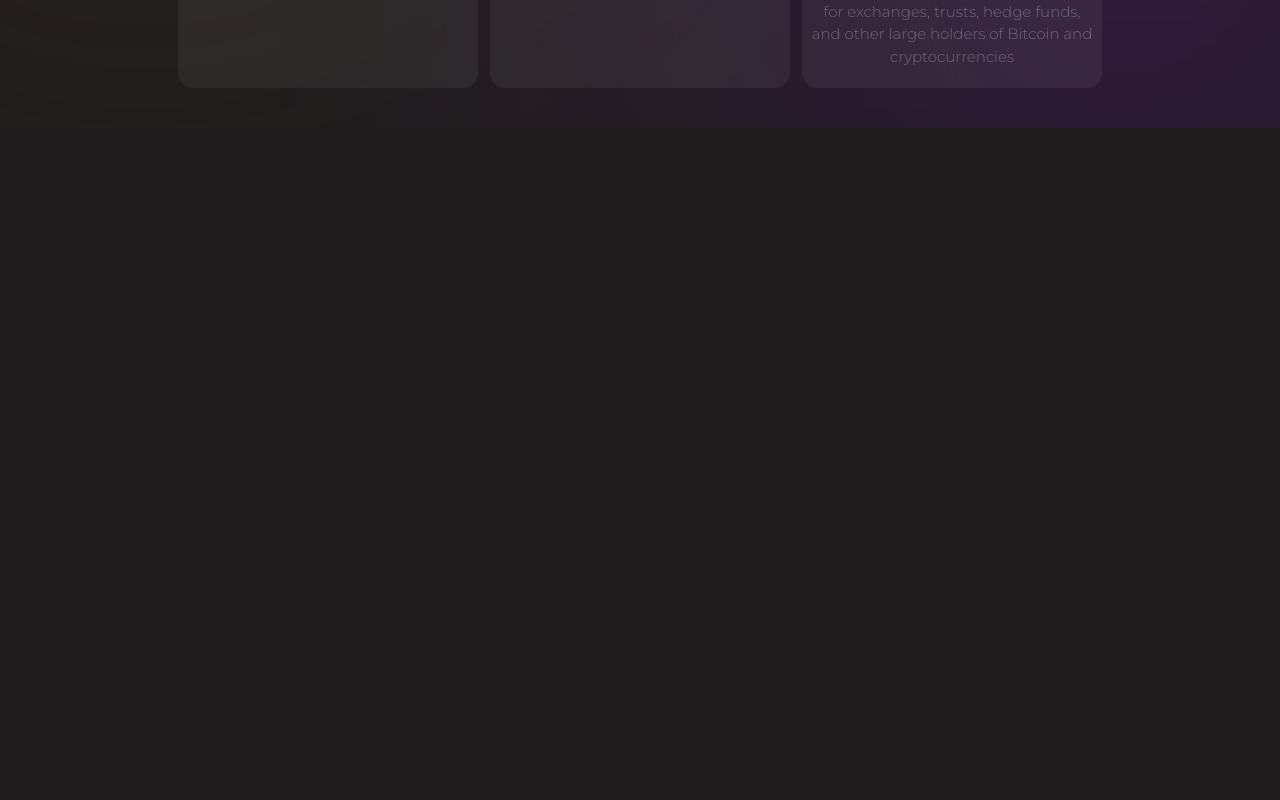
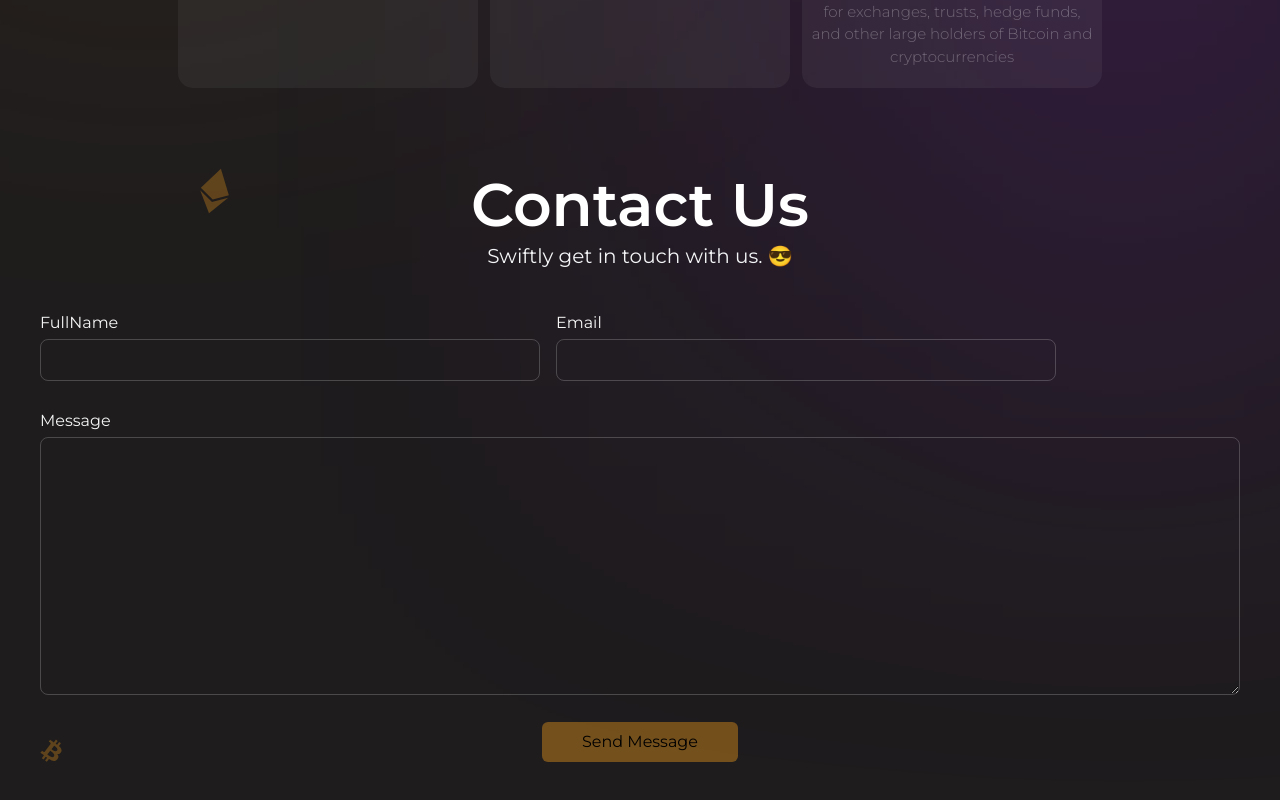
Before and after one commit to joestaxk/comingsoon, a React (Vite) app: page / in a window 1280 px wide. Shown: the part 1796-2596 px from the top of the page. Before the commit the page ends 1924 px from the top, so only its background shows below. Built offline with nearby package versions, Linux system fonts and the light colour scheme.

Commit message:
some coming soon page and some animation

```diff
--- a/src/components/landings/header.jsx
+++ b/src/components/landings/header.jsx
@@ -23,7 +23,7 @@ export default function Header() {
               </li>
 
               <li>
-                <a href="#" className="">
+                <a href="#contact" className="">
                   Contact us
                 </a>
               </li>
@@ -154,7 +154,7 @@ export default function Header() {
           </li>
 
           <li className="border-[#f49f1c] border p-3 rounded-lg text-center text-[#f5f5f5] hover:font-semibold cursor-pointer">
-            <a href="#" className="block">
+            <a href="#contact" className="block">
               Contact us
             </a>
           </li>
--- a/src/components/landings/otherSection.jsx
+++ b/src/components/landings/otherSection.jsx
@@ -501,7 +501,7 @@ const MyCoinChange = [
       </svg>
     ),
     title: "Vault protection",
-    desc: "Your funds are stored offline in a vault with time delayed withdrawals. Enterprise Offline Storage Available: we are experts at custodial soloutions for exchanges, trusts, hedge funds, and other large holders of Bitcoin and cryptocurrencies"
+    desc: "Your funds are stored offline in a vault with time delayed withdrawals. Enterprise Offline Storage Available: we are experts at custodial soloutions for exchanges, trusts, hedge funds, and other large holders of Bitcoin and cryptocurrencies",
   },
 ];
 export default function OtherSection() {
@@ -547,6 +547,82 @@ export default function OtherSection() {
           ))}
         </div>
       </div>
+
+      <div
+        className="xl:w-[1200px] lg:w-[1000px] w-full mt-20 scroll-m-4 relative"
+        id="contact"
+      >
+        <img
+          src="/bitc.svg"
+          alt="ethereum"
+          className="absolute bottom-[0rem] left-[0rem]"
+        />
+
+        <img
+          src="/eth.svg"
+          alt="ethereum"
+          className="absolute top-[0rem] left-[10rem]"
+        />
+
+        <h1 className="lg:text-[60px] sm:text-[50px] xs:text-[40px] text-[30px] lg:leading-[73px] text-white text-center font-semibold">
+          Contact Us
+        </h1>
+
+        <p className="lg:text-[20px] text-[17px] text-center text-gray-100">
+          Swiftly get in touch with us. 😎
+        </p>
+
+        <div className="flex justify-center mt-10">
+          <form action="" className="w-full">
+            <div className="lg:flex space-y-5 lg:space-y-0  gap-4 items-center">
+              <div className="">
+                <label htmlFor="" className="text-[#f5f5f5]">
+                  FullName
+                </label>
+                <div className="border lg:w-[500px] w-full rounded-lg overflow-hidden border-white/20 focus-within:border-[#F49F1C] mt-1 transition-all">
+                  <input
+                    type="text"
+                    name="fullname"
+                    className="w-full py-2 pl-4 bg-transparent outline-none text-white"
+                  />
+                </div>
+              </div>
+
+              <div className="">
+                <label htmlFor="" className="text-[#f5f5f5]">
+                  Email
+                </label>
+                <div className="border lg:w-[500px] w-full rounded-lg overflow-hidden border-white/20 focus-within:border-[#F49F1C] mt-1 transition-all">
+                  <input
+                    name="email"
+                    type="text"
+                    className="w-full py-2 pl-4 bg-transparent outline-none text-white"
+                  />
+                </div>
+              </div>
+            </div>
+
+            <div className="mt-7">
+              <label htmlFor="message" className="text-[#f5f5f5]">
+                Message
+              </label>
+              <textarea
+                className=" p-2 border w-full rounded-lg outline-none overflow-hidden border-white/20 focus-within:border-[#F49F1C] mt-1 transition-all bg-transparent text-white"
+                name="message"
+                id=""
+                cols="30"
+                rows="10"
+              ></textarea>
+            </div>
+
+            <div className="w-full flex justify-center mt-5">
+              <button className="bg-[#F49F1C]/40 px-10 py-2 rounded-md hover:bg-[#F49F1C] transition-all">
+                Send Message
+              </button>
+            </div>
+          </form>
+        </div>
+      </div>
     </div>
   );
 }
```
